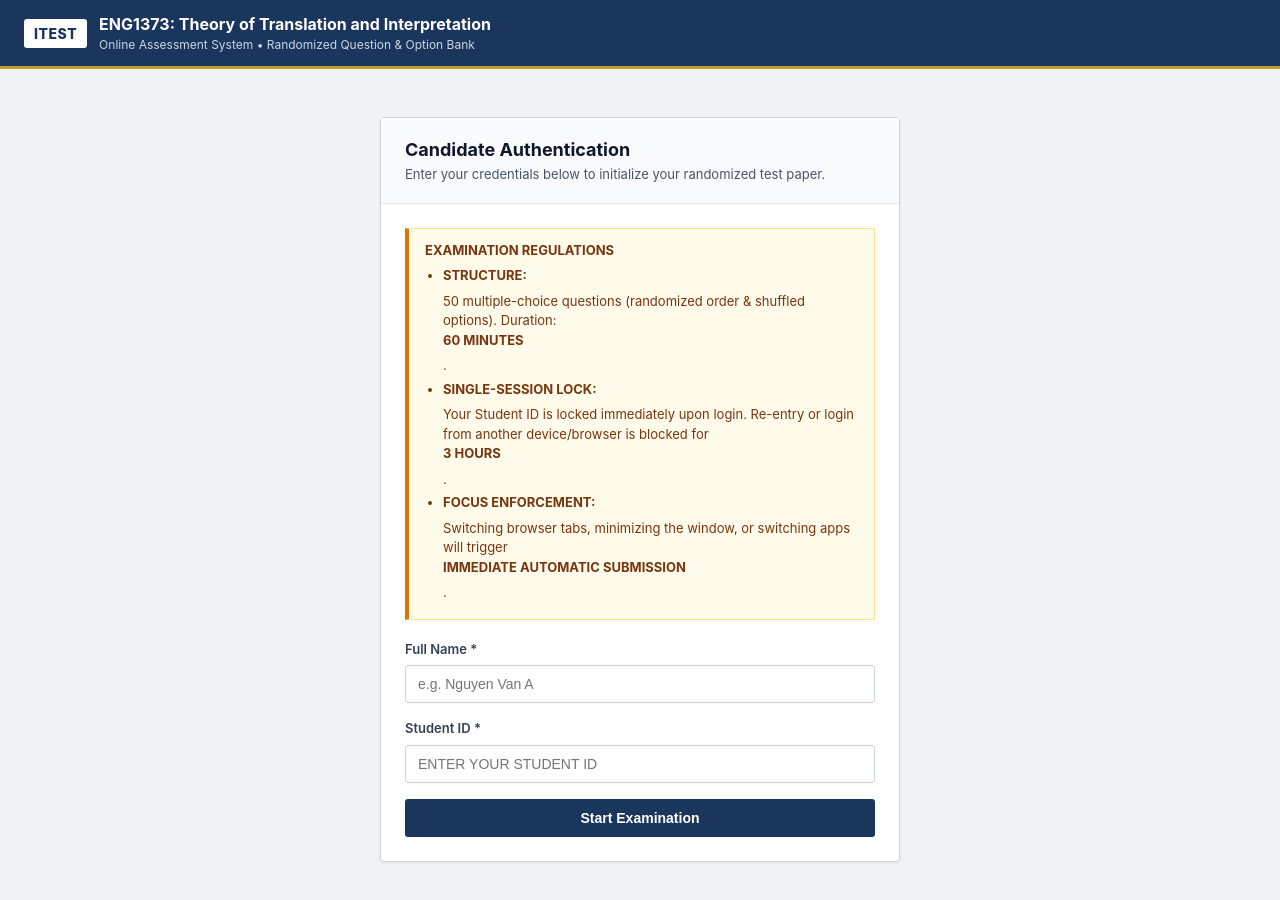
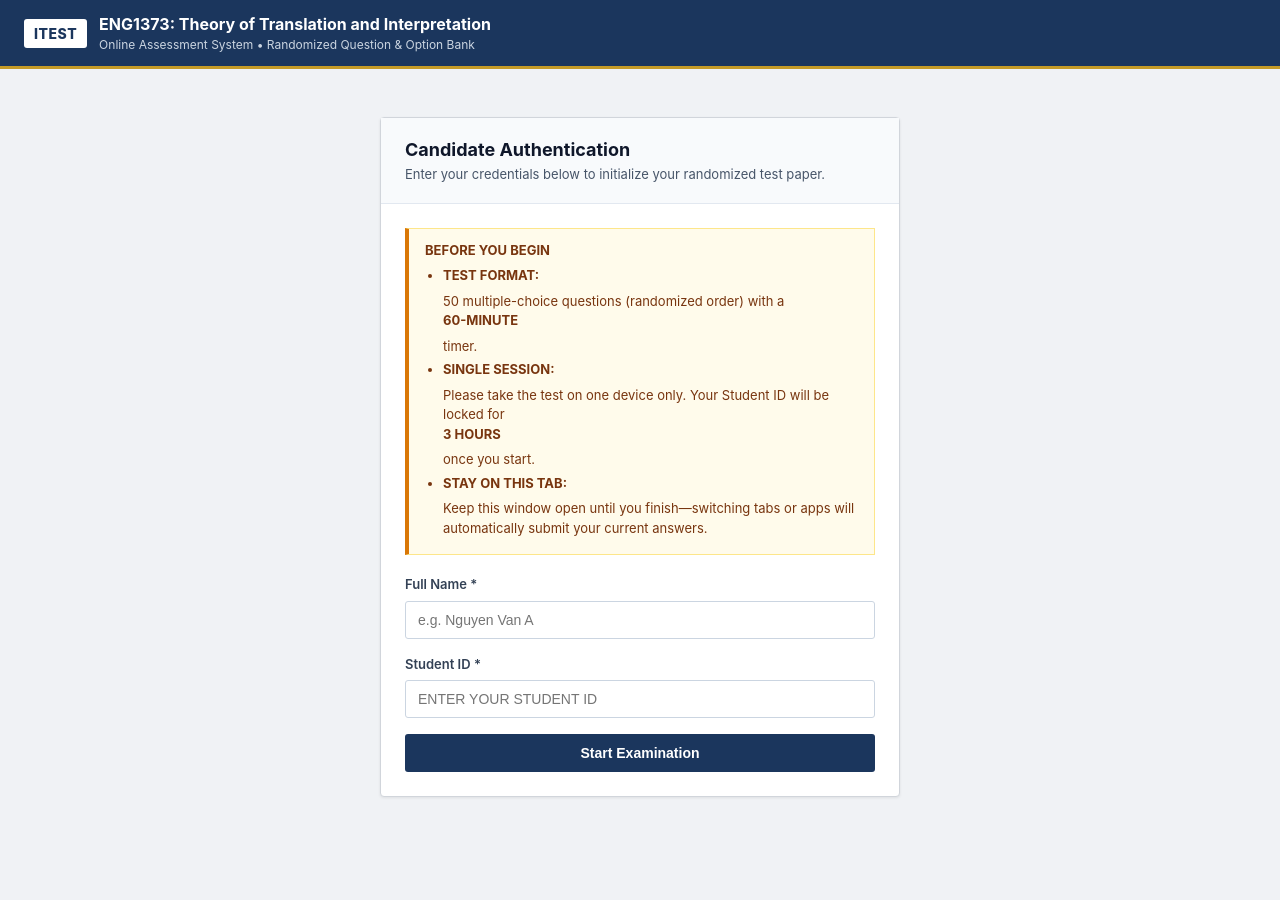
Before and after one commit to DTGIS/test_Theory-of-Translation-and-Interpretation, a plain HTML site: page index.html in a window 1280 px wide. After the commit the page ends 845 px from the top, so only its background shows below. Drawn offline with Linux system fonts and the light colour scheme.

Commit message:
Update index.html

```diff
--- a/index.html
+++ b/index.html
@@ -359,12 +359,12 @@
       <p>Enter your credentials below to initialize your randomized test paper.</p>
     </div>
     <div class="login-body">
-      <div class="rules-box">
-        <strong>Examination Regulations</strong>
+     <div class="rules-box">
+        <strong>Before You Begin</strong>
         <ul>
-          <li><strong>Structure:</strong> 50 multiple-choice questions (randomized order & shuffled options). Duration: <strong>60 minutes</strong>.</li>
-          <li><strong>Single-Session Lock:</strong> Your Student ID is locked immediately upon login. Re-entry or login from another device/browser is blocked for <strong>3 hours</strong>.</li>
-          <li><strong>Focus Enforcement:</strong> Switching browser tabs, minimizing the window, or switching apps will trigger <strong>immediate automatic submission</strong>.</li>
+          <li><strong>Test Format:</strong> 50 multiple-choice questions (randomized order) with a <strong>60-minute</strong> timer.</li>
+          <li><strong>Single Session:</strong> Please take the test on one device only. Your Student ID will be locked for <strong>3 hours</strong> once you start.</li>
+          <li><strong>Stay on This Tab:</strong> Keep this window open until you finish—switching tabs or apps will automatically submit your current answers.</li>
         </ul>
       </div>
 
```
